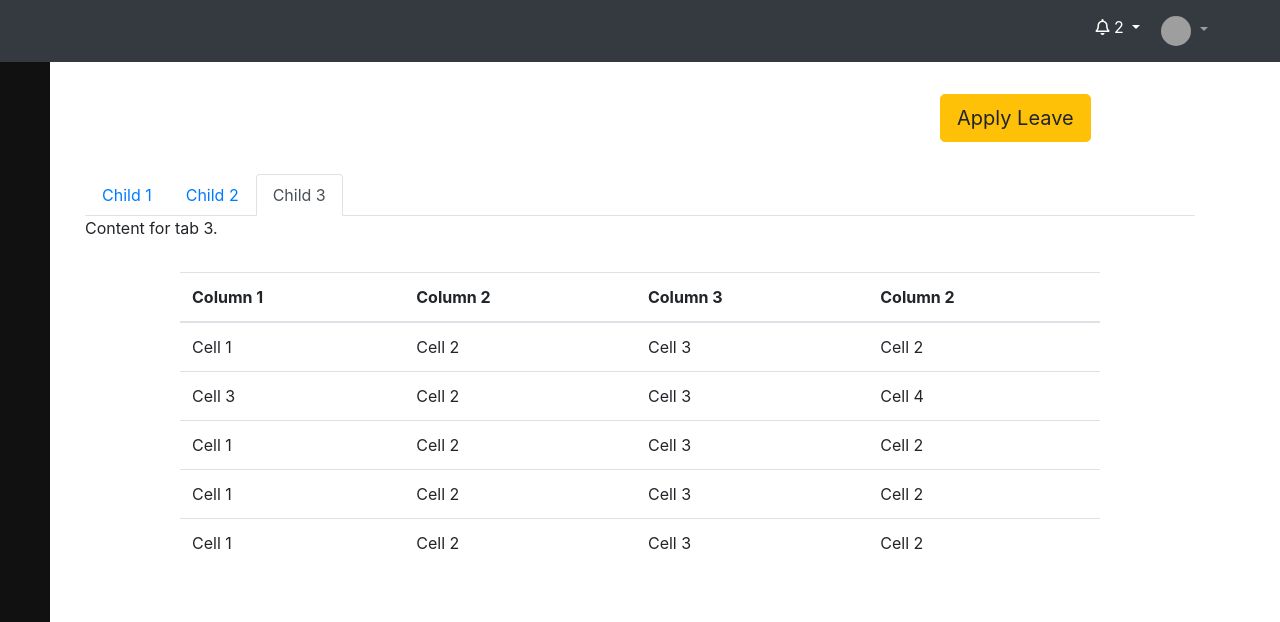
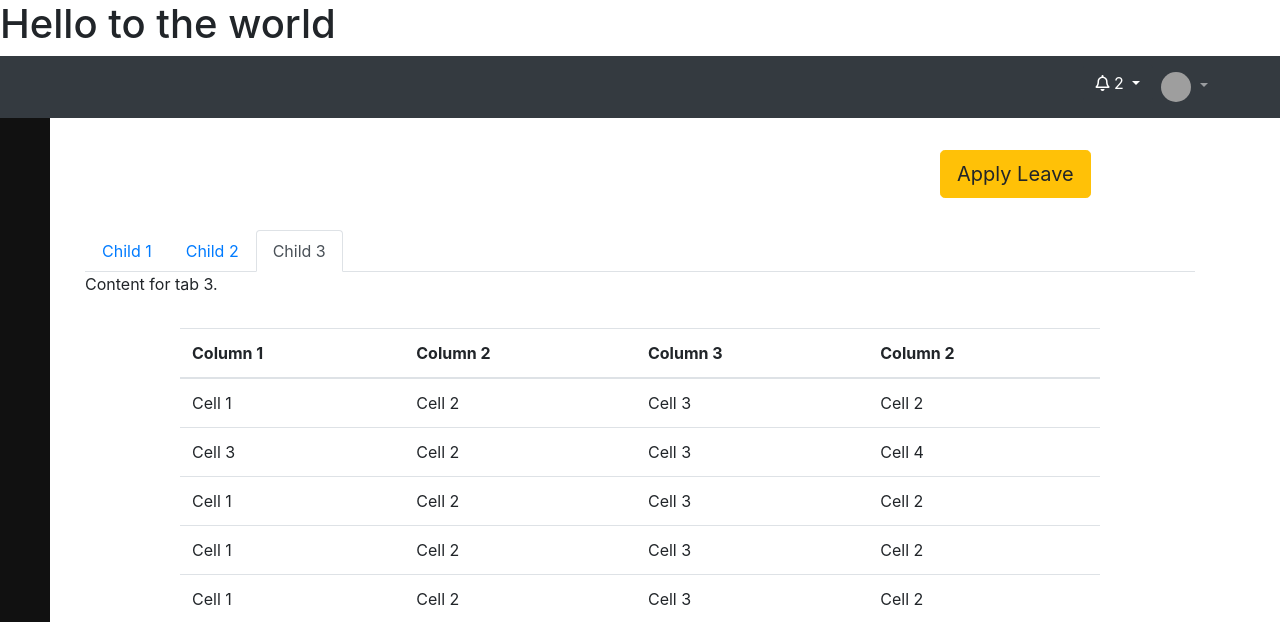
Before and after one commit to aleeraii/LMS, a Django app: page /parent/attendance/ in a window 1280 px wide. Shown: the top 622 px of the page. Run offline with Django 3.2, Linux system fonts and the light colour scheme; a user stored in the database is signed in; parts of the project's set-up code (start-up, migrations or seed data) failed here and were passed over; some libraries are stand-ins or nearby versions; grey boxes are pictures that could not be loaded.

Commit message:
first commit

```diff
--- a/templates/base.html
+++ b/templates/base.html
@@ -19,6 +19,7 @@
 <body>
     {% if user.is_authenticated %}
     {% block navbar %}
+    <h1>Hello to the world</h1>
     <nav class="navbar navbar-expand-lg sticky-top navbar-dark bg-dark">
         <a class="navbar-brand" href="#">{{school}}</a>
         <button class="navbar-toggler" type="button" data-toggle="collapse" data-target="#navbarSupportedContent"
```
